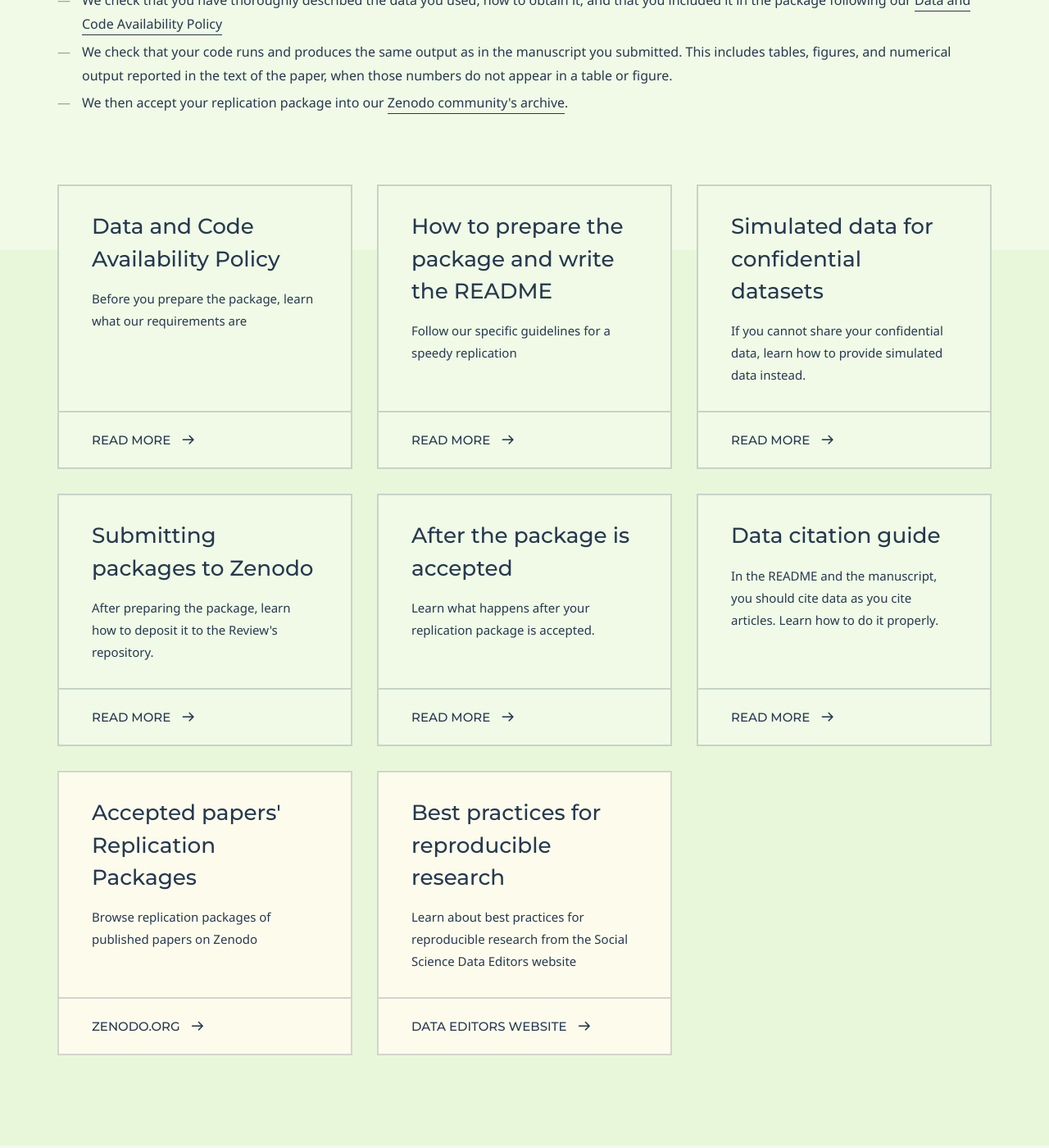
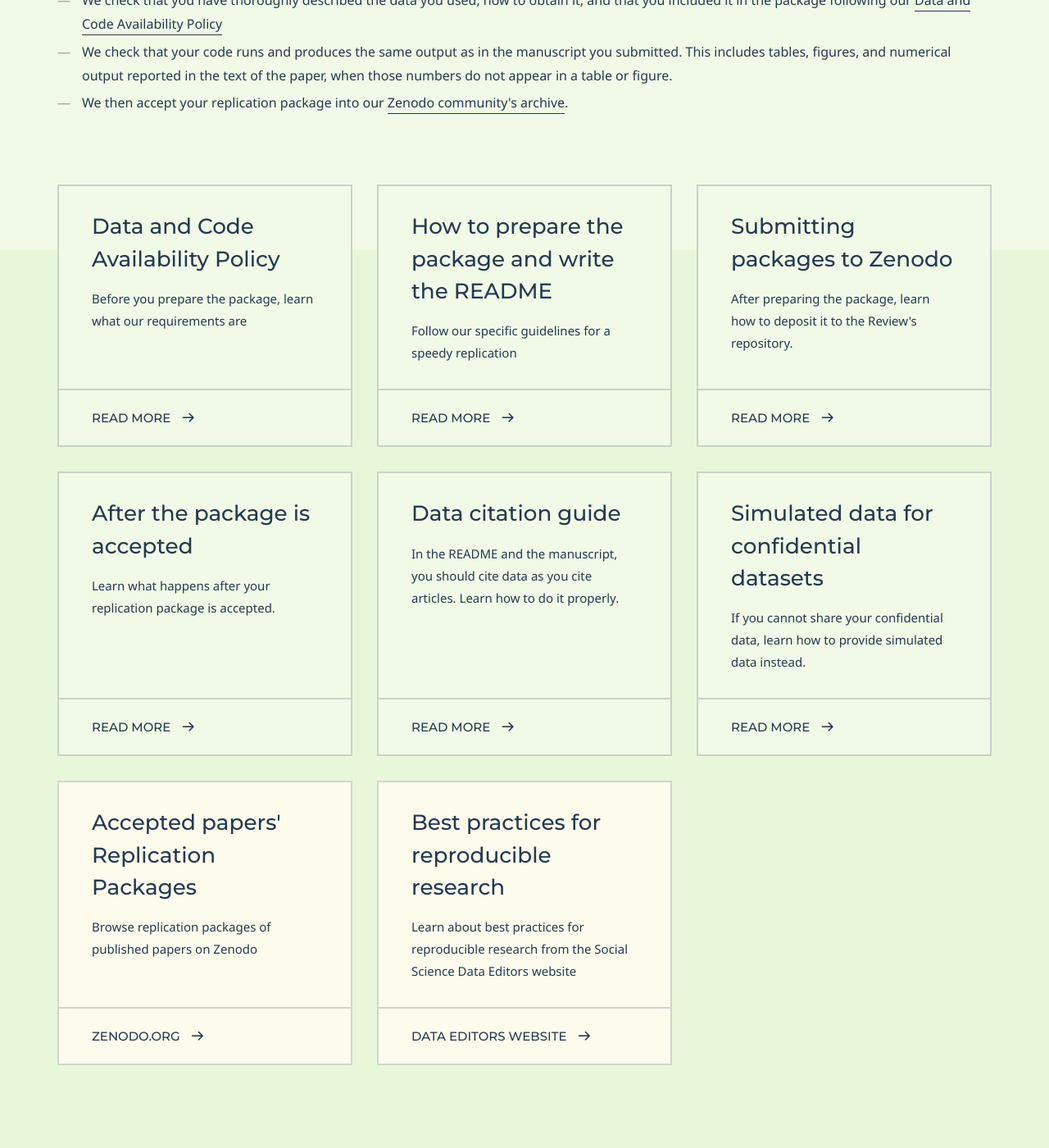
Before and after one commit to REStud/data-editor, a Jekyll site: the page built from index.md, in a window 1280 px wide and 1400 px high, scrolled down 472 px. Shown: the whole window at 82% size. Built offline with Jekyll 4.4.1, drawn with Linux system fonts in a browser that asks for light colours; some web fonts are replaced; some of the changed lines change nothing that is shown.

Commit message:
moved box

```diff
--- a/index.md
+++ b/index.md
@@ -33,10 +33,6 @@ grid_navigation:
       excerpt: Follow our specific guidelines for a speedy replication
       cta: Read more
       url: '/package-howto/'
-    - title: Simulated data for confidential datasets
-      excerpt: If you cannot share your confidential data, learn how to provide simulated data instead.
-      cta: Read more
-      url: '/synthetic-data/'
     - title: Submitting packages to Zenodo
       excerpt: After preparing the package, learn how to deposit it to the Review's repository.
       cta: Read more
@@ -49,6 +45,10 @@ grid_navigation:
       excerpt: In the README and the manuscript, you should cite data as you cite articles. Learn how to do it properly.
       cta: Read more
       url: '/citation-guide/'
+    - title: Simulated data for confidential datasets
+      excerpt: If you cannot share your confidential data, learn how to provide simulated data instead.
+      cta: Read more
+      url: '/synthetic-data/'
     - title: Accepted papers' Replication Packages
       excerpt: Browse replication packages of published papers on Zenodo
       cta: zenodo.org
```
